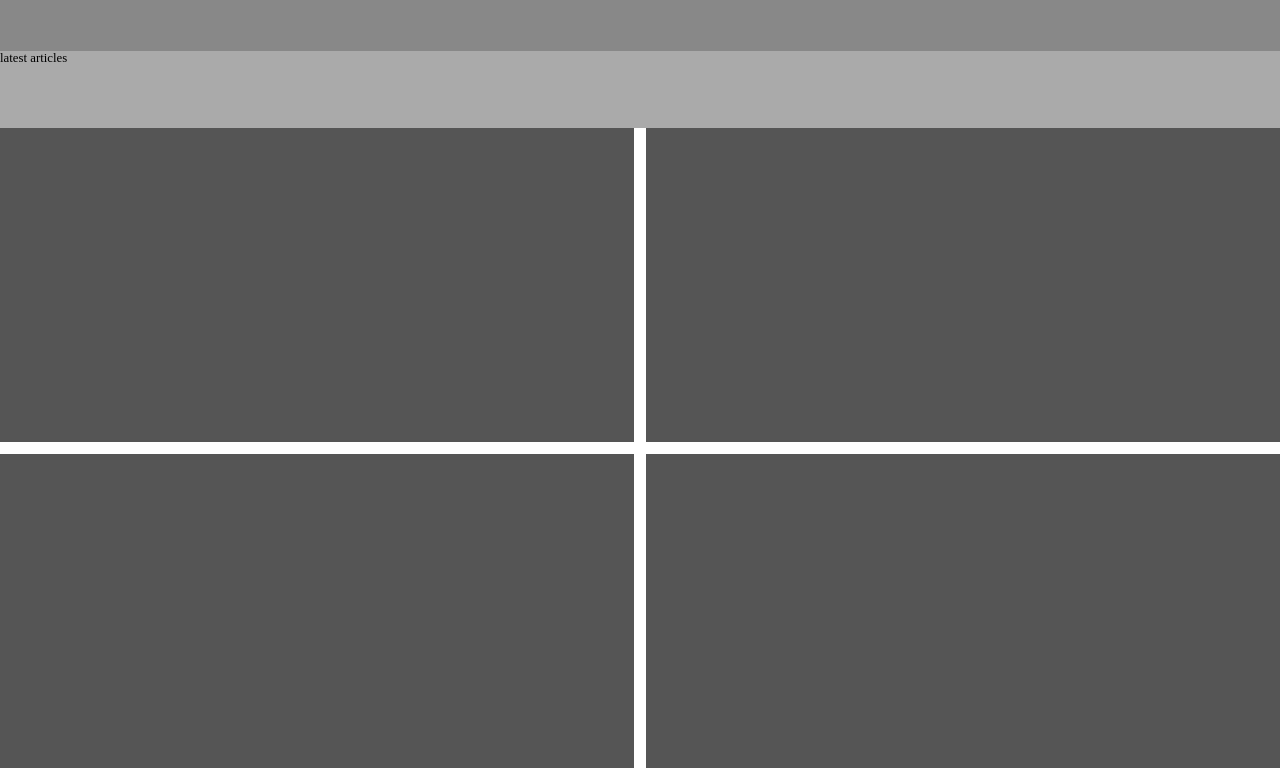
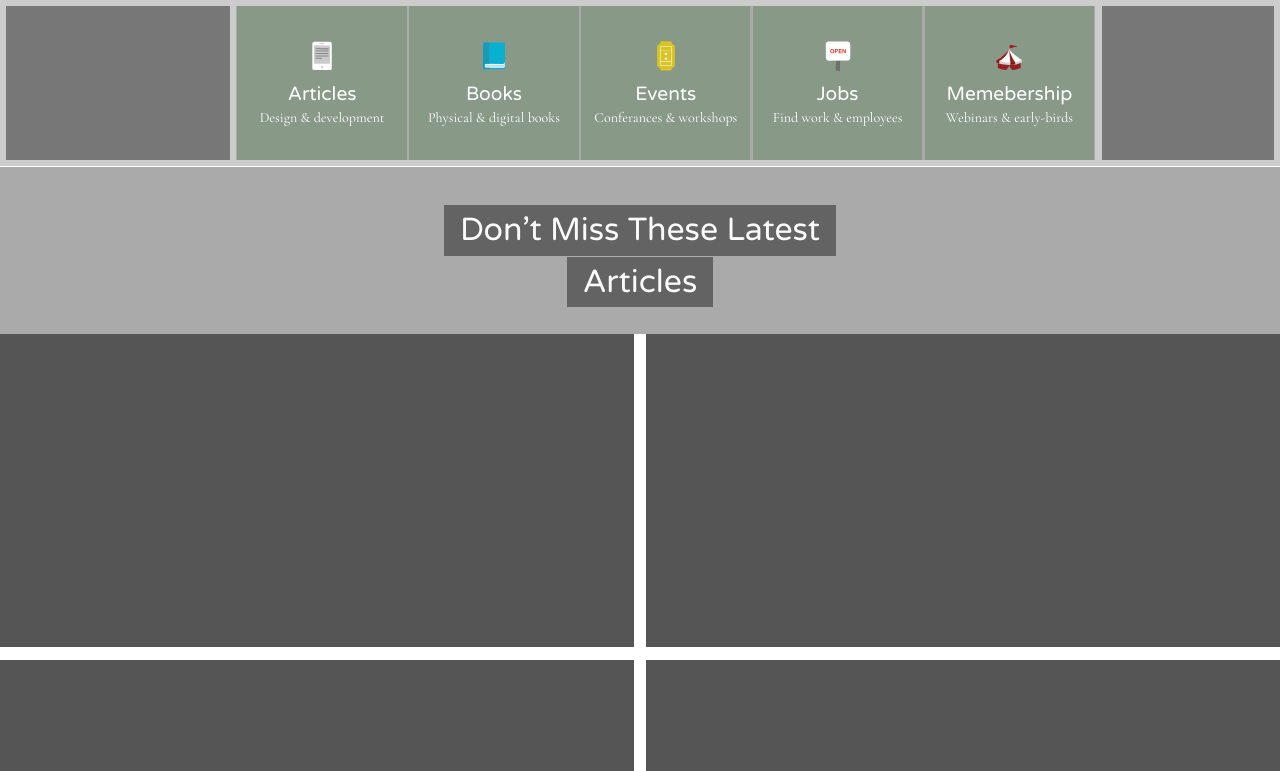
Before and after one commit to ioanniskousis/Design_Teardown, a plain HTML site: page index.html in a window 1280 px wide. Shown: the top 771 px of the page. Drawn offline with nearby package versions, Linux system fonts and the light colour scheme.

Commit message:
Added images for nav bar and styling to latest articles header

```diff
--- a/css/style.css
+++ b/css/style.css
@@ -8,18 +8,87 @@ body {
   font-size: 1vw;
 }
 
+/* NAVIGATION HEADER */
+
 .page-nav {
-  background-color: #888;
-  height: 4em;
+  background-color: #ccc;
+  height: 13em;
+  margin-bottom: 1px;
+  display: flex;
 
+  padding: 0.5em;
+  font-family: 'Varela Round', sans-serif;
+  color: #fff;
+}
+
+.page-nav-side-panel {
+  width: 20em;
+  background-color: #777;
+  flex: 1;
+}
+
+.page-nav-central-panel {
+  width: auto;
+  background-color: #aaa;
+  margin: 0 0.5em;
+  flex: 5;
+  display: flex;
+}
+
+.pncpL {
+  flex: 1.3;
+}
+
+.page-nav-button {
+  background-color: #898;
+  margin: 0 0.1em;
+  flex: 1;
+  display: flex;
+  flex-direction: column;
+  align-items: center;
+  justify-content: center;
+}
+
+.page-nav-button p {
+  font-size: 1.5em;
+  margin: 0.5em 0 0.2em 0;
+}
+.page-nav-img {
+  width: 2.5em;
+  height: 2.5em;
+}
+
+p.page-nav-button-desc {
+  font-weight: 100;
+  font-size: 1.1em;
+  /* font-style: italic; */
+  font-family: 'Cormorant Garamond', serif;
+  margin: 0;
 }
 
 /* LATEST ARTICLES */
 
 .latest-articles-header {
-  background-color: #aaa;
+  text-align: center;
   height: 6em;
 }
+
+.latest-articles-header {
+  padding: 3em;
+  background-color: #aaa;
+  height: 13em;
+}
+
+.latest-articles-header p {
+  font-family: 'Varela Round', sans-serif;
+  font-size: 2.5em;
+  line-height: 1.6em;
+  background-color: rgba(30, 30, 30, 0.5);
+  color:rgba(250, 250, 250, 1);
+  display: inline;
+  padding: 0.2em 0.5em;
+}
+
 
 .latest-articles-grid {
   display: grid;
@@ -152,7 +221,7 @@ body {
 
 .browse-topics {
   height: 5em;
-  background-color: #aaa;
+  background-color: #ccc;
 }
 
 .browse-links {
--- a/index.html
+++ b/index.html
@@ -5,19 +5,46 @@
   <meta charset="UTF-8">
   <meta name="viewport" content="width=device-width, initial-scale=1.0">
   <title>Smashing Magazine</title>
+  <link href="https://fonts.googleapis.com/css?family=Cormorant+Garamond|Varela+Round&display=swap" rel="stylesheet">
   <link rel="stylesheet" href="css/style.css">
 </head>
 
 <body>
   <nav class="page-nav">
-    <div class=""></div>
-    <div class=""></div>
-    <div class=""></div>
+    <div class="page-nav-side-panel pncpL"></div>
+    <div class="page-nav-central-panel">
+      <div class="page-nav-button">
+        <img src="images/articles.svg" alt="articles" class="page-nav-img">
+        <p class="">Articles</p>
+        <p class="page-nav-button-desc">Design &amp; development</p>
+      </div>
+      <div class="page-nav-button">
+        <img src="images/books.svg" alt="books" class="page-nav-img">
+        <p class="">Books</p>
+        <p class="page-nav-button-desc">Physical &amp; digital books</p>
+      </div>
+      <div class="page-nav-button">
+        <img src="images/events.svg" alt="events" class="page-nav-img">
+        <p class="">Events</p>
+        <p class="page-nav-button-desc">Conferances &amp; workshops</p>
+      </div>
+      <div class="page-nav-button">
+        <img src="images/jobs.svg" alt="jobs" class="page-nav-img">
+        <p class="">Jobs</p>
+        <p class="page-nav-button-desc">Find work &amp; employees</p>
+      </div>
+      <div class="page-nav-button">
+        <img src="images/membership.svg" alt="membership" class="page-nav-img">
+        <p class="">Memebership</p>
+        <p class="page-nav-button-desc">Webinars &amp; early-birds</p>
+      </div>
+    </div>
+    <div class="page-nav-side-panel"></div>
   </nav>
   <main class="">
     <section class="">
       <header class="latest-articles-header">
-        latest articles
+        <p class="">Don’t Miss These Latest</p><br><p>Articles</p>
       </header>
       <div class="latest-articles-grid">
         <div class="latest-article"></div>
```
Also changed, not shown: images/articles.svg (added), images/books.svg (added), images/events.svg (added), images/jobs.svg (added), images/membership.svg (added), 1 other file.
